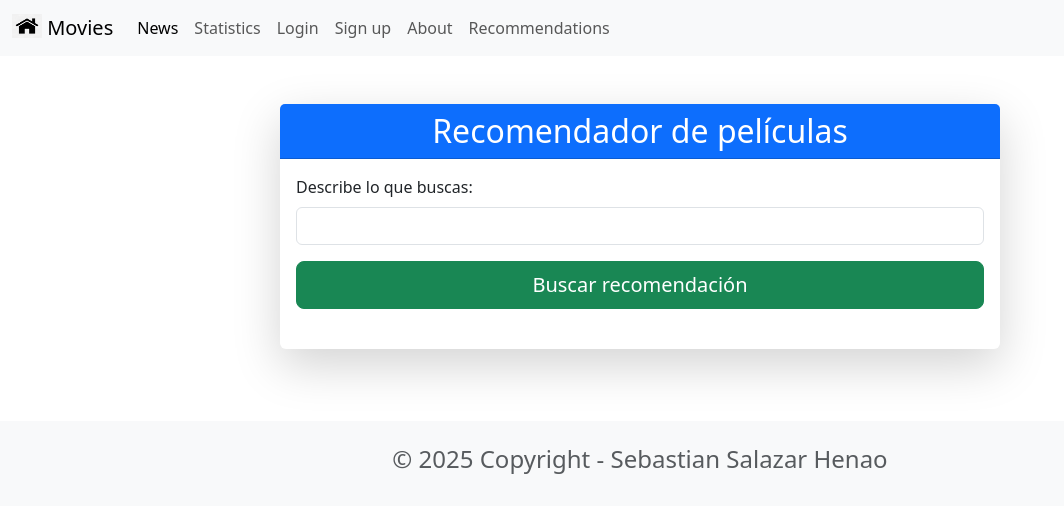
After one commit to Salazar1022/Taller1_PI1_20252, a Django app: page /recommendations/ in a window 1280 px wide. The commit adds this page. Shown: the top 513 px of the page, without its empty margins (0-1064 px from the left). Run offline with Django 5.2, Linux system fonts and the light colour scheme; parts of the project's set-up code (start-up, migrations or seed data) failed here and were passed over.

Commit message:
final part of workshop 3

```diff
--- /dev/null
+++ b/movie/templates/recommendations.html
@@ -0,0 +1,47 @@
+
+{% extends 'base.html' %}
+
+{% block content %}
+<div class="container py-5">
+	<div class="row justify-content-center">
+		<div class="col-md-8">
+			<div class="card shadow-lg border-0">
+				<div class="card-header bg-primary text-white text-center">
+					<h2 class="mb-0">Recomendador de películas</h2>
+				</div>
+				<div class="card-body">
+					<form method="post" class="mb-4">
+						{% csrf_token %}
+						<div class="mb-3">
+							<label for="prompt" class="form-label">Describe lo que buscas:</label>
+							<input type="text" class="form-control" id="prompt" name="prompt" value="{{ prompt }}" required>
+						</div>
+						<div class="d-grid gap-2">
+							<button type="submit" class="btn btn-success btn-lg">Buscar recomendación</button>
+						</div>
+					</form>
+					{% if result %}
+						<div class="card mt-4 mx-auto" style="max-width: 500px;">
+							<div class="row g-0">
+								<div class="col-md-5 d-flex align-items-center justify-content-center bg-light">
+									<img src="/{{ result.image }}" alt="Imagen de la película" class="img-fluid rounded-start p-2" style="max-height: 220px;">
+								</div>
+								<div class="col-md-7">
+									<div class="card-body">
+										<h5 class="card-title fw-bold">{{ result.title }}</h5>
+										<p class="card-text">{{ result.description }}</p>
+										<ul class="list-group list-group-flush mb-2">
+											<li class="list-group-item"><strong>Género:</strong> {{ result.genre }}</li>
+											<li class="list-group-item"><strong>Año:</strong> {{ result.year }}</li>
+										</ul>
+									</div>
+								</div>
+							</div>
+						</div>
+					{% endif %}
+				</div>
+			</div>
+		</div>
+	</div>
+</div>
+{% endblock %}
--- a/movie/views.py
+++ b/movie/views.py
@@ -1,11 +1,21 @@
+from django.views.decorators.csrf import csrf_exempt
+
 from django.shortcuts import render
 from django.http import HttpResponse
 from .models import Movie
+from openai import OpenAI
+from dotenv import load_dotenv
+from movie.models import Movie
 
-import io
+import io, os
 import matplotlib.pyplot as plt
 import matplotlib
 import urllib, base64
+import numpy as np
+
+load_dotenv('passwords/openAI.env')
+client = OpenAI(api_key=os.environ.get('openai_apikey'))
+
 
 # Create your views here.
 def home(request):
@@ -84,3 +94,53 @@ def statistics_view(request):
 def signup(request):
     email = request.GET.get('email')
     return render(request, 'signup.html', {'email': email})
+
+def recommendations(request):
+    result = None
+    prompt = ''
+    if request.method == 'POST':
+        prompt = request.POST.get('prompt', '')
+        if prompt:
+            response = client.embeddings.create(
+                input=[prompt],
+                model="text-embedding-3-small"
+            )
+            prompt_emb = np.array(response.data[0].embedding, dtype=np.float32)
+            best_movie = None
+            max_similarity = -1
+            for movie in Movie.objects.all():
+                if hasattr(movie, 'emb') and movie.emb:
+                    movie_emb = np.frombuffer(movie.emb, dtype=np.float32)
+                    similarity = cosine_similarity(prompt_emb, movie_emb)
+                    if similarity > max_similarity:
+                        max_similarity = similarity
+                        best_movie = movie
+            result = best_movie
+    return render(request, 'recommendations.html', {'result': result, 'prompt': prompt})
+
+def cosine_similarity(a, b):
+    return np.dot(a, b) / (np.linalg.norm(a) * np.linalg.norm(b))
+
+# Recibir el prompt del usuario (esto se debe recibir desde el formulario de la app)
+prompt = "película de la segunda guerra mundial"
+
+# Generar embedding del prompt
+response = client.embeddings.create(
+    input=[prompt],
+    model="text-embedding-3-small"
+)
+prompt_emb = np.array(response.data[0].embedding, dtype=np.float32)
+
+# Recorrer la base de datos y comparar
+best_movie = None
+max_similarity = -1
+
+for movie in Movie.objects.all():
+    movie_emb = np.frombuffer(movie.emb, dtype=np.float32)
+    similarity = cosine_similarity(prompt_emb, movie_emb)
+
+    if similarity > max_similarity:
+        max_similarity = similarity
+        best_movie = movie
+
+print(f"La película más similar al prompt es: {best_movie.title} con similitud {max_similarity:.4f}")
--- a/moviereviews/templates/base.html
+++ b/moviereviews/templates/base.html
@@ -37,6 +37,9 @@
                 <li class="nav-item">
                     <a class="nav-link" href="{% url 'about' %}">About</a>
                 </li>
+                <li class="nav-item">
+                    <a class="nav-link" href="{% url 'recommendations' %}">Recommendations</a>
+                </li>
             </ul>
         </div>
     </div>
--- a/moviereviews/urls.py
+++ b/moviereviews/urls.py
@@ -28,6 +28,7 @@ urlpatterns = [
     path('news/', include('news.urls')),
     path('statistics/', movieViews.statistics_view, name='statistics'),
     path('signup/', movieViews.signup, name='signup'),
+    path('recommendations/', movieViews.recommendations, name='recommendations')
 ]
 
 urlpatterns += static(settings.MEDIA_URL, document_root = settings.MEDIA_ROOT)
```
Also changed, not shown: movie/management/commands/show_random_embedding.py (added, +25 -0 lines).
